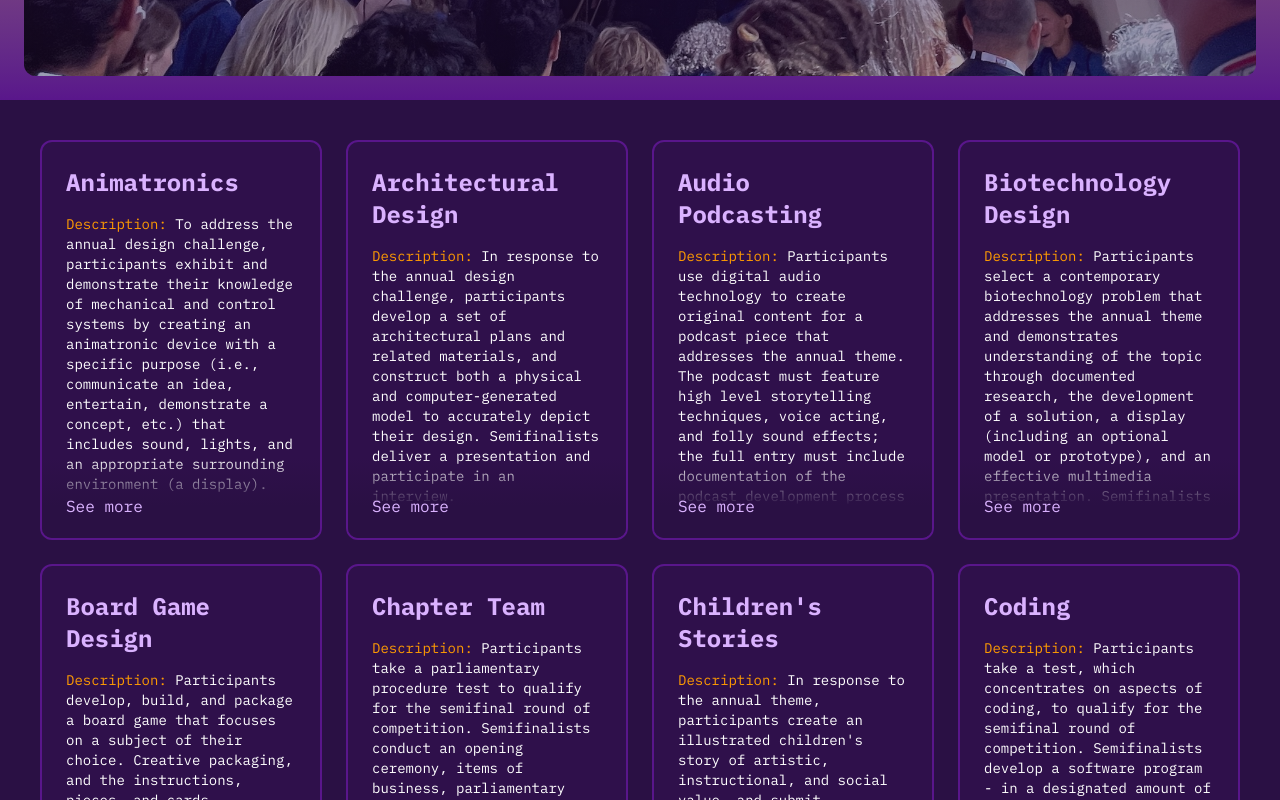
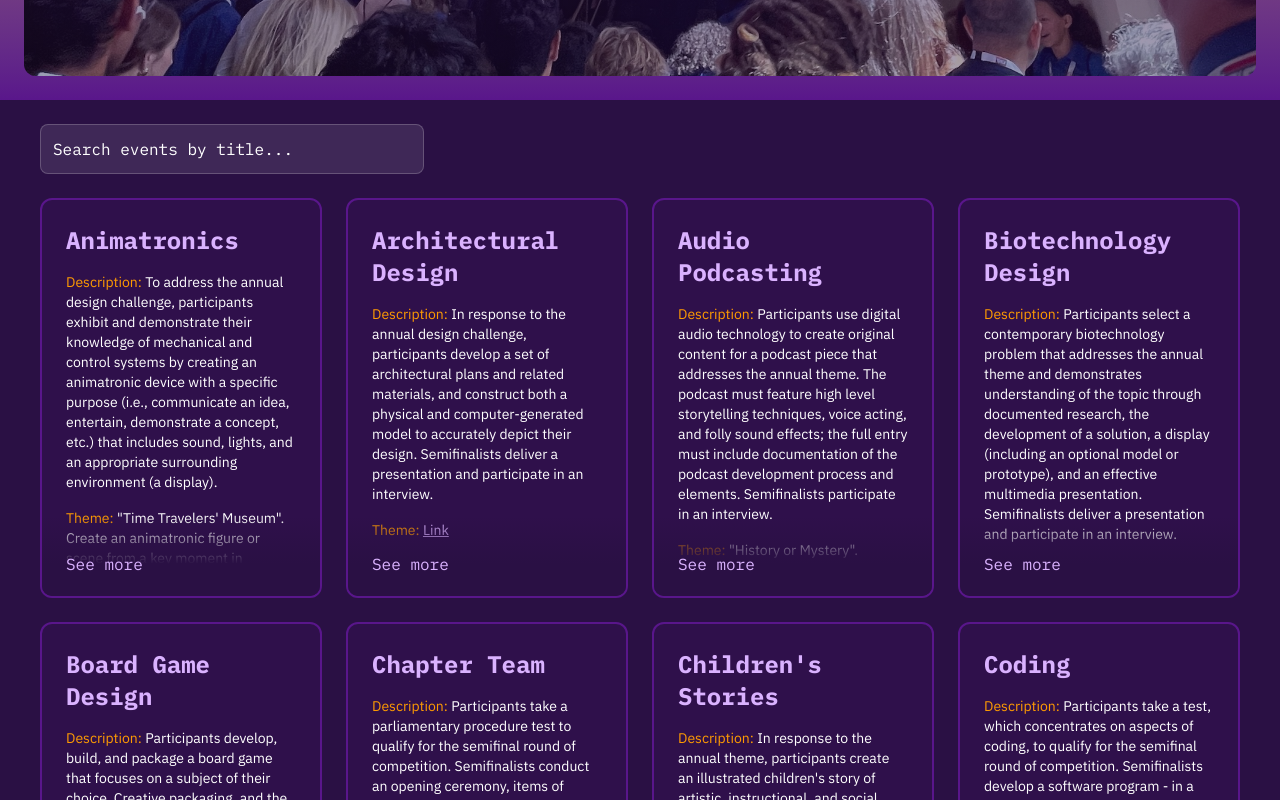
Before and after one commit to dishb/avtsa-website, a Next.js app: page /events in a window 1280 px wide. Shown: the part 500-1300 px from the top of the page. Built offline with nearby package versions, Linux system fonts and the light colour scheme.

Commit message:
feat: add search bar on events page

```diff
--- a/src/app/contact/page.tsx
+++ b/src/app/contact/page.tsx
@@ -1,3 +1,24 @@
 export default function Page() {
-  return <></>;
+  return (
+    <>
+      <div className="relative h-150 p-6 bg-gradient-to-b from-amber-500 to-purple-900">
+        <div className="relative h-full rounded-xl overflow-hidden bg-[url(/photos/5.jpg)] bg-cover bg-[30%_80%]">
+          <div className="absolute inset-0 bg-gradient-to-t from-[#2A1044]/40 to-[#2A1044]/90" />
+          <div className="relative z-10 h-full w-full flex justify-evenly items-center px-4">
+            <div className="md:max-w-[40%]">
+              <h1 className="text-6xl font-bold">Contact</h1>
+
+              <h2 className="mt-12 text-3xl text-purple-300">
+                Have any questions? Get in touch!
+              </h2>
+            </div>
+
+            <div className="hidden md:block min-w-[40%]" />
+          </div>
+        </div>
+      </div>
+
+      <div className="px-10"></div>
+    </>
+  );
 }
--- a/src/app/events/page.tsx
+++ b/src/app/events/page.tsx
@@ -1,7 +1,25 @@
+"use client";
+
+import React, { useMemo, useState, useRef } from "react";
 import Event from "@/components/Event";
 import events from "@/data/events.json";
+import { X } from "lucide-react";
 
 export default function Page() {
+  const [query, setQuery] = useState("");
+  const inputRef = useRef<HTMLInputElement | null>(null);
+
+  const filteredEvents = useMemo(() => {
+    const q = query.trim().toLowerCase();
+    if (!q) return events;
+    return events.filter((ev) => (ev.title ?? "").toLowerCase().includes(q));
+  }, [query]);
+
+  const clearQuery = () => {
+    setQuery("");
+    inputRef.current?.focus();
+  };
+
   return (
     <>
       <div className="relative h-150 p-6 bg-gradient-to-b from-amber-500 to-purple-900">
@@ -21,10 +39,41 @@ export default function Page() {
         </div>
       </div>
 
-      <div className="grid grid-cols-1 md:grid-cols-4 gap-6 px-10 mt-10">
-        {events.map((event, index) => (
-          <Event key={index} {...event} />
-        ))}
+      <div className="px-10 mt-6">
+        <div className="max-w-3xl mx-auto md:mx-0">
+          <div className="relative w-full md:w-1/2">
+            <input
+              type="text"
+              ref={inputRef}
+              value={query}
+              onChange={(e) => setQuery(e.target.value)}
+              placeholder="Search events by title..."
+              className="w-full  p-3 rounded-lg bg-white/10 placeholder:text-white text-white border border-white/20 focus:outline-none pr-10"
+              aria-label="Search events by title"
+            />
+
+            {query !== "" && (
+              <button
+                type="button"
+                onClick={clearQuery}
+                aria-label="Clear search"
+                className="absolute right-2 top-1/2 -translate-y-1/2 text-white bg-white/10 hover:bg-white/20 rounded-full p-1.5 z-10"
+              >
+                <X className="w-4 h-4" />
+              </button>
+            )}
+          </div>
+        </div>
+      </div>
+
+      <div className="grid grid-cols-1 md:grid-cols-4 gap-6 px-10 mt-6">
+        {filteredEvents.length === 0 ? (
+          <div className="col-span-full text-center text-gray-300 py-8">
+            No events found.
+          </div>
+        ) : (
+          filteredEvents.map((event, index) => <Event key={index} {...event} />)
+        )}
       </div>
     </>
   );
--- a/src/app/not-found.tsx
+++ b/src/app/not-found.tsx
@@ -3,18 +3,18 @@ import Link from "next/link";
 export default function Page() {
   return (
     <div className="relative h-screen p-6 bg-gradient-to-b from-amber-500 to-purple-900">
-      <div className="relative h-full rounded-xl overflow-hidden bg-[url(/photos/1.png)] bg-cover bg-center">
-        <div className="absolute inset-0 bg-radial-[at_75%_50%] from-[#2A1044]/10 to-[#2A1044]/90 to-50%" />
+      <div className="relative h-full rounded-xl overflow-hidden bg-[url(/photos/4.jpg)] bg-cover bg-center">
+        <div className="absolute inset-0 opacity-80 bg-[#2A1044] md:bg-radial-[at_75%_50%] md:from-[#2A1044]/10 md:to-[#2A1044]/90 to-50%" />
         <div className="relative z-10 h-full w-full flex justify-evenly items-center">
-          <div className="max-w-[40%]">
-            <h1 className="text-6xl font-bold">
+          <div className="max-w-[90%] md:max-w-[40%]">
+            <h1 className="text-4xl text-center md:text-left md:text-6xl font-bold">
               <span className="pb-2 bg-gradient-to-b from-amber-500 from-40% to-purple-900 text-transparent bg-clip-text inline-block transition-all duration-500 ease-in-out transform">
                 404
               </span>{" "}
               Requested page not found.
             </h1>
 
-            <h2 className="mt-12 text-3xl text-purple-300">
+            <h2 className="mt-12 text-3xl text-center md:text-left text-purple-300">
               Try going back{" "}
               <Link
                 href="/"
@@ -26,7 +26,7 @@ export default function Page() {
             </h2>
           </div>
 
-          <div className="min-w-[40%]" />
+          <div className="hidden md:block min-w-[40%]" />
         </div>
       </div>
     </div>
--- a/src/app/page.tsx
+++ b/src/app/page.tsx
@@ -3,8 +3,8 @@
 import { useEffect, useState } from "react";
 import { ArrowDown } from "lucide-react";
 import titles from "@/data/titles";
+import { Hammer, Swords, Crown } from "lucide-react";
 import { IBM_Plex_Sans } from "next/font/google";
-import { Hammer, Swords, Crown } from "lucide-react";
 
 const ibmPlexSans = IBM_Plex_Sans({
   variable: "--font-ibm-plex-sans",
--- a/src/components/Event.tsx
+++ b/src/components/Event.tsx
@@ -4,6 +4,15 @@ import { useState } from "react";
 import EventProps from "@/types/EventProps";
 import { X } from "lucide-react";
 import Link from "next/link";
+import { IBM_Plex_Sans } from "next/font/google";
+
+const ibmPlexSans = IBM_Plex_Sans({
+  variable: "--font-ibm-plex-sans",
+  subsets: ["latin"],
+  display: "swap",
+  weight: ["400", "700"],
+  style: ["normal", "italic"],
+});
 
 function extractLinks(text: string): string[] {
   const urlRegex = /(https?:\/\/[^\s]+)/g;
@@ -26,11 +35,11 @@ export default function Event({ title, description, theme }: EventProps) {
       <div className="relative max-h-100 overflow-hidden border-2 border-purple-900 bg-purple-900/10 rounded-xl p-6 text-white">
         <h3 className="text-2xl font-bold text-purple-300 mb-4">{title}</h3>
 
-        <p className="text-sm mb-4">
+        <p className={`${ibmPlexSans.className} text-sm mb-4`}>
           <span className="text-amber-500">Description:</span> {description}
         </p>
 
-        <p className="text-sm">
+        <p className={`${ibmPlexSans.className} text-sm`}>
           <span className="text-amber-500">Theme:</span>{" "}
           <span>{themeText}</span>
           {links.length > 0 &&
@@ -69,12 +78,12 @@ export default function Event({ title, description, theme }: EventProps) {
             >
               <X />
             </button>
-            <h3 className="text-2xl font-bold text-purple-700 mb-4">{title}</h3>
-            <p className="mb-4 leading-snug">
+            <h3 className="text-2xl font-bold text-purple-800 mb-4">{title}</h3>
+            <p className={`mb-4 leading-snug ${ibmPlexSans.className}`}>
               <span className="font-semibold text-amber-600">Description:</span>{" "}
               {description}
             </p>
-            <p className="leading-snug">
+            <p className={`leading-snug ${ibmPlexSans.className}`}>
               <span className="font-semibold text-amber-600">Theme:</span>{" "}
               <span>{themeText}</span>
               {links.length > 0 &&
```
Also changed, not shown: public/photos/4.jpg (added), public/photos/5.jpg (added).
